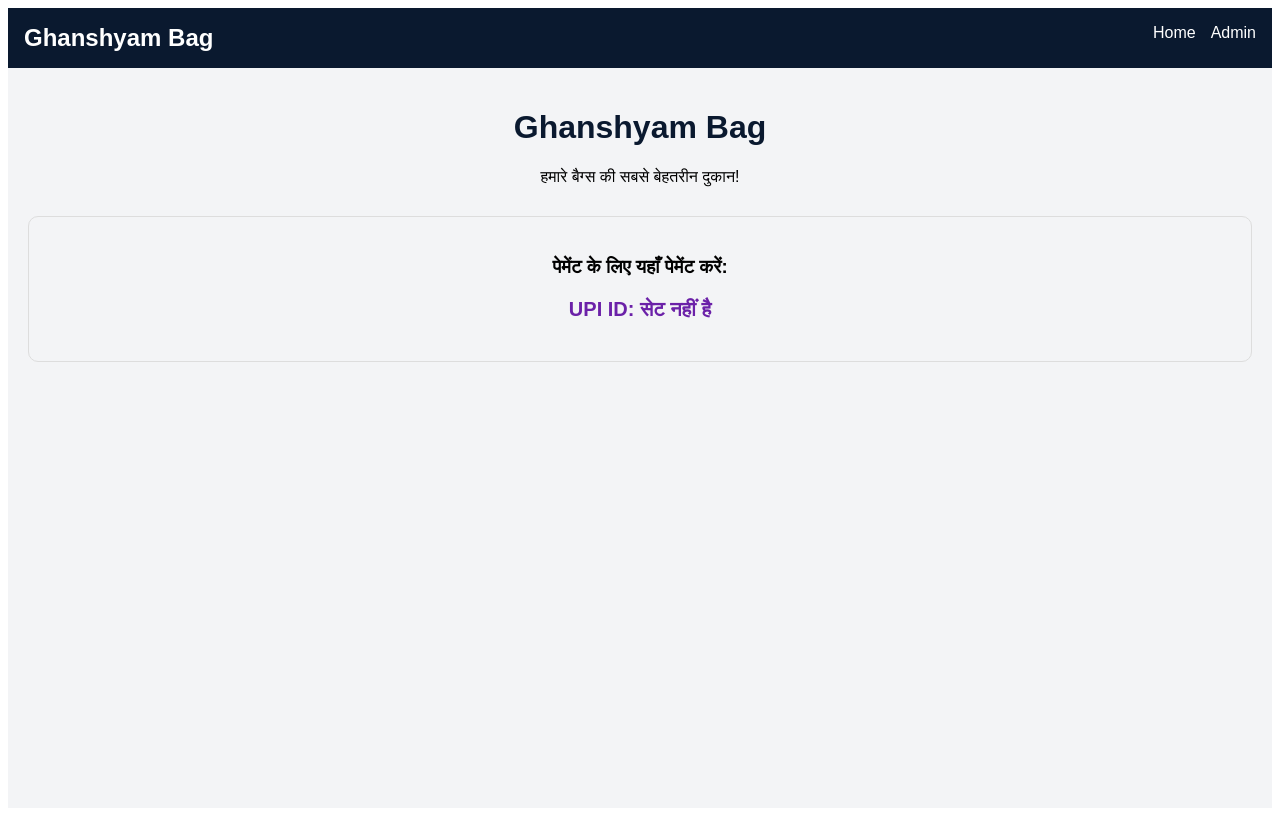
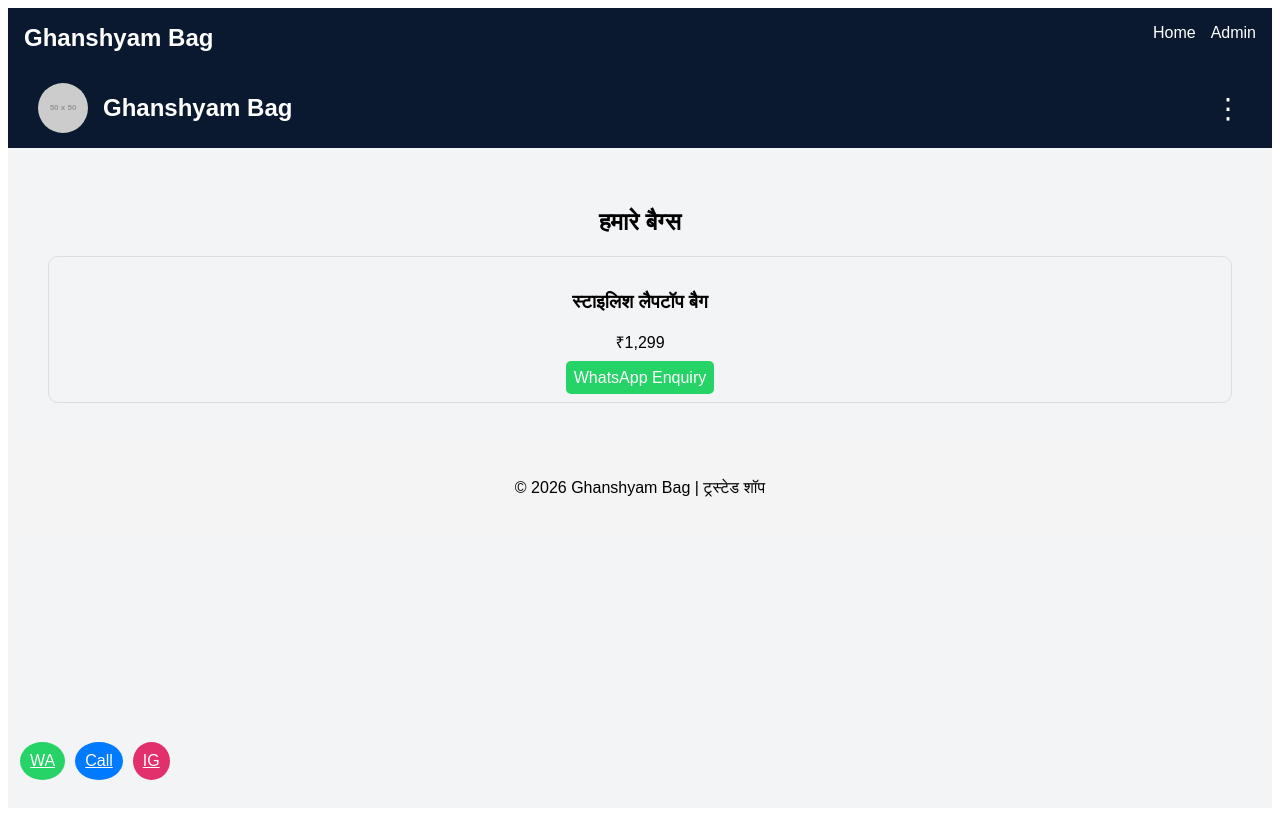
Before and after one commit to soni30shivam-dot/Ghanshyam-bag, a React (Vite) app: page / in a window 1280 px wide. Built offline with nearby package versions, Linux system fonts and the light colour scheme.

Commit message:
Update Home.jsx

```diff
--- a/src/Home.jsx
+++ b/src/Home.jsx
@@ -1,32 +1,54 @@
-import { useEffect, useState } from 'react';
+import { useState } from 'react';
+import { Link } from 'react-router-dom';
 
 export default function Home() {
-  const [settings, setSettings] = useState({
-    upiId: 'सेट नहीं है',
-    storeName: 'Ghanshyam Bag'
-  });
-
-  useEffect(() => {
-    // डैशबोर्ड से सेव की गई सेटिंग्स को यहाँ से उठाता है
-    const savedSettings = localStorage.getItem('siteSettings');
-    if (savedSettings) {
-      setSettings(JSON.parse(savedSettings));
-    }
-  }, []);
+  const [menuOpen, setMenuOpen] = useState(false);
 
   return (
-    <div style={{ padding: '20px', textAlign: 'center' }}>
-      {/* यहाँ से दुकान का नाम डैशबोर्ड से अपडेट होगा */}
-      <h1 style={{ color: '#0A192F' }}>{settings.storeName}</h1>
-      <p>हमारे बैग्स की सबसे बेहतरीन दुकान!</p>
+    <div style={{ fontFamily: 'Arial, sans-serif', position: 'relative' }}>
+      {/* 1. Navbar */}
+      <nav style={{ display: 'flex', justifyContent: 'space-between', alignItems: 'center', padding: '15px 30px', backgroundColor: '#0A192F', color: 'white' }}>
+        <div style={{ display: 'flex', alignItems: 'center', gap: '15px' }}>
+          <img src="https://via.placeholder.com/50" alt="Logo" style={{ borderRadius: '50%' }} />
+          <h2 style={{ margin: 0 }}>Ghanshyam Bag</h2>
+        </div>
 
-      <div style={{ marginTop: '30px', padding: '20px', border: '1px solid #ddd', borderRadius: '10px' }}>
-        <h3>पेमेंट के लिए यहाँ पेमेंट करें:</h3>
-        {/* यहाँ से UPI ID डैशबोर्ड से अपडेट होगी */}
-        <p style={{ fontSize: '20px', fontWeight: 'bold', color: '#6B21A8' }}>
-          UPI ID: {settings.upiId}
-        </p>
+        {/* 3-Dot Menu */}
+        <div onClick={() => setMenuOpen(!menuOpen)} style={{ cursor: 'pointer', fontSize: '28px' }}>⋮</div>
+      </nav>
+
+      {/* Dropdown Menu */}
+      {menuOpen && (
+        <div style={{ position: 'absolute', right: '20px', background: 'white', border: '1px solid #ccc', padding: '10px', borderRadius: '5px', zIndex: 100 }}>
+          <Link to="/" style={{ display: 'block', padding: '5px', color: 'black' }}>Home</Link>
+          <Link to="/gallery" style={{ display: 'block', padding: '5px', color: 'black' }}>Gallery</Link>
+          <Link to="/admin/login" style={{ display: 'block', padding: '5px', color: 'black' }}>Admin Login</Link>
+        </div>
+      )}
+
+      {/* 2. Floating Action Bar (WhatsApp, Call, Instagram) */}
+      <div style={{ position: 'fixed', bottom: '20px', left: '20px', display: 'flex', gap: '10px' }}>
+        <a href="https://wa.me/919876543210" style={{ background: '#25D366', padding: '10px', borderRadius: '50%', color: 'white' }}>WA</a>
+        <a href="tel:+919876543210" style={{ background: '#007BFF', padding: '10px', borderRadius: '50%', color: 'white' }}>Call</a>
+        <a href="https://instagram.com/yourprofile" style={{ background: '#E1306C', padding: '10px', borderRadius: '50%', color: 'white' }}>IG</a>
       </div>
+
+      {/* 3. Catalog Section (Products) */}
+      <main style={{ padding: '40px', textAlign: 'center' }}>
+        <h2>हमारे बैग्स</h2>
+        <div style={{ display: 'grid', gridTemplateColumns: 'repeat(auto-fit, minmax(200px, 1fr))', gap: '20px', marginTop: '20px' }}>
+          <div style={{ border: '1px solid #ddd', padding: '15px', borderRadius: '10px' }}>
+            <h3>स्टाइलिश लैपटॉप बैग</h3>
+            <p>₹1,299</p>
+            <a href="https://wa.me/919876543210?text=I want to buy this bag" style={{ background: '#25D366', color: 'white', padding: '8px', textDecoration: 'none', borderRadius: '5px' }}>WhatsApp Enquiry</a>
+          </div>
+        </div>
+      </main>
+
+      {/* 4. Footer */}
+      <footer style={{ backgroundColor: '#f4f4f4', padding: '20px', textAlign: 'center' }}>
+        <p>© 2026 Ghanshyam Bag | ट्रस्टेड शॉप</p>
+      </footer>
     </div>
   );
 }
```
